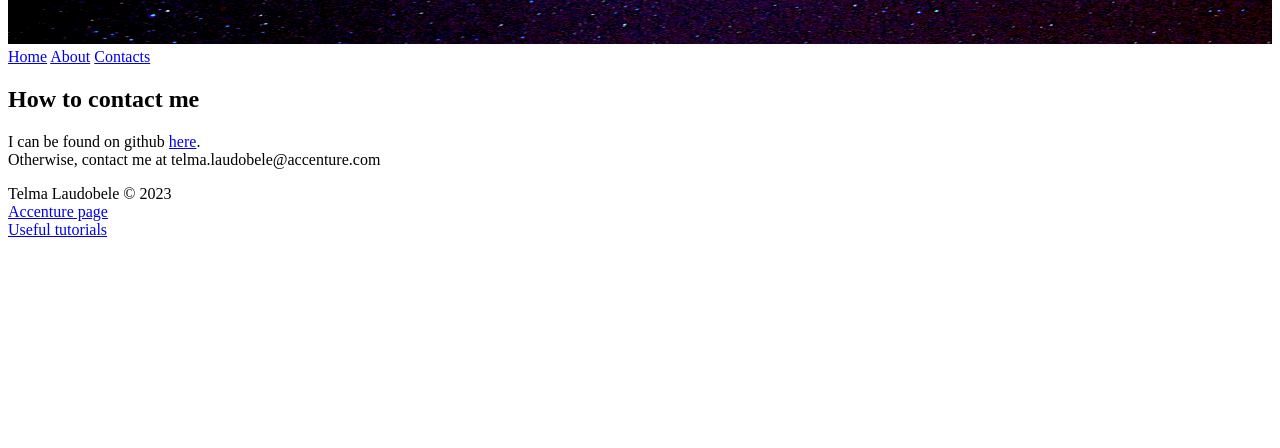
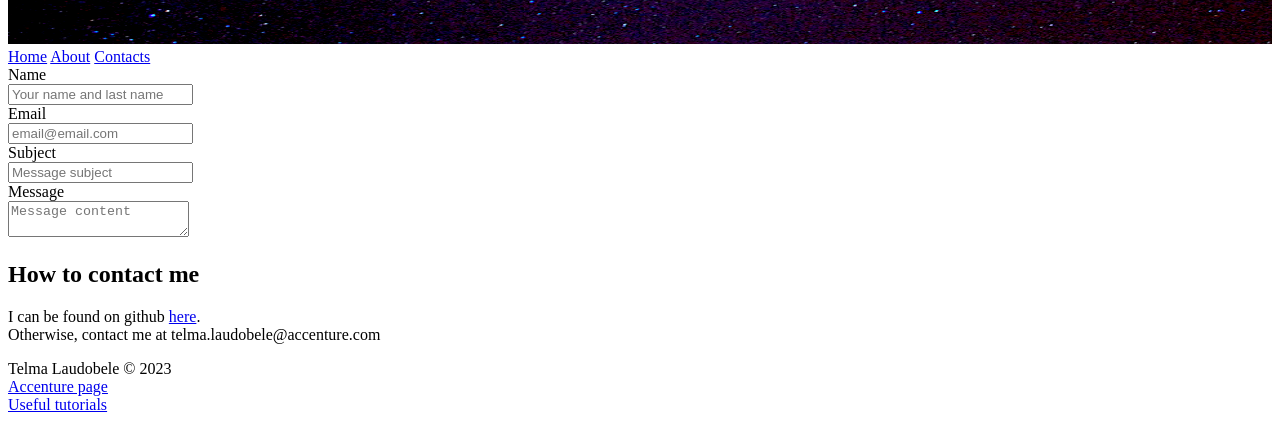
Before and after one commit to ratSeraphim/Acc-Assignment, a plain HTML site: page contacts.html in a window 1280 px wide. Shown: the part 220-668 px from the top of the page. Drawn offline with Linux system fonts and the light colour scheme.

Commit message:
Added contacts form

```diff
--- a/contacts.html
+++ b/contacts.html
@@ -21,6 +21,19 @@
 </body>
 <main id="contacts">
     <section>
+        <form>
+            <label>Name</label><br>
+            <input type="text" id="name" name="fullname" placeholder="Your name and last name"> <br>
+            <label>Email</label><br>
+            <input type="email" id="email" name="email" placeholder="email@email.com"><br>
+            <label>Subject</label><br>
+            <input type="text" id="subject" name="subject" placeholder="Message subject"></input> <br>
+            <label>Message</label><br>
+            <textarea id="message" name="message" placeholder="Message content"></textarea> <br>
+
+        </form>
+    </section>
+    <section>
         <h1>How to contact me</h1>
         <p>I can be found on github <a href="https://github.com/ratSeraphim">here</a>. <br>
         Otherwise, contact me at telma.laudobele@accenture.com </p>
```
